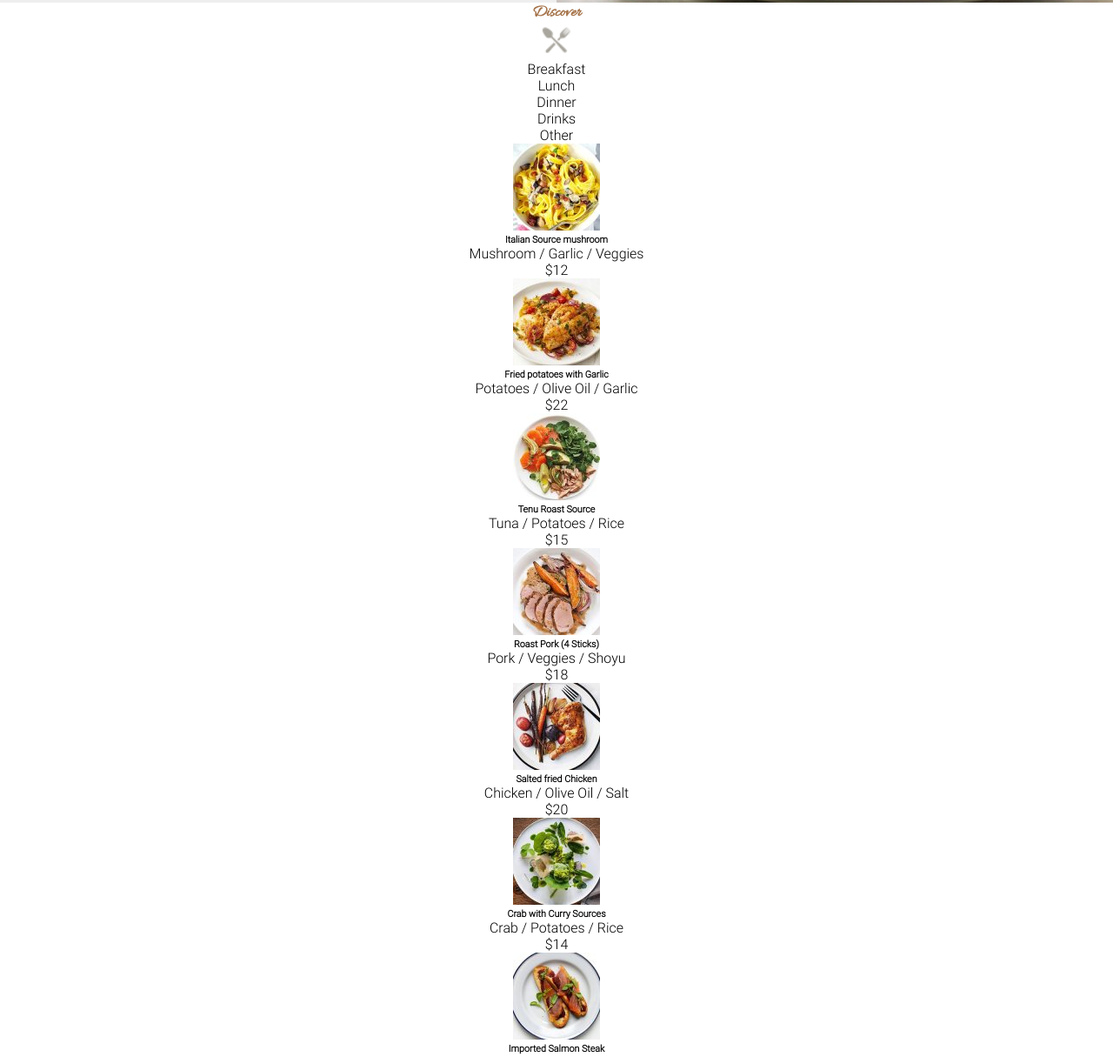
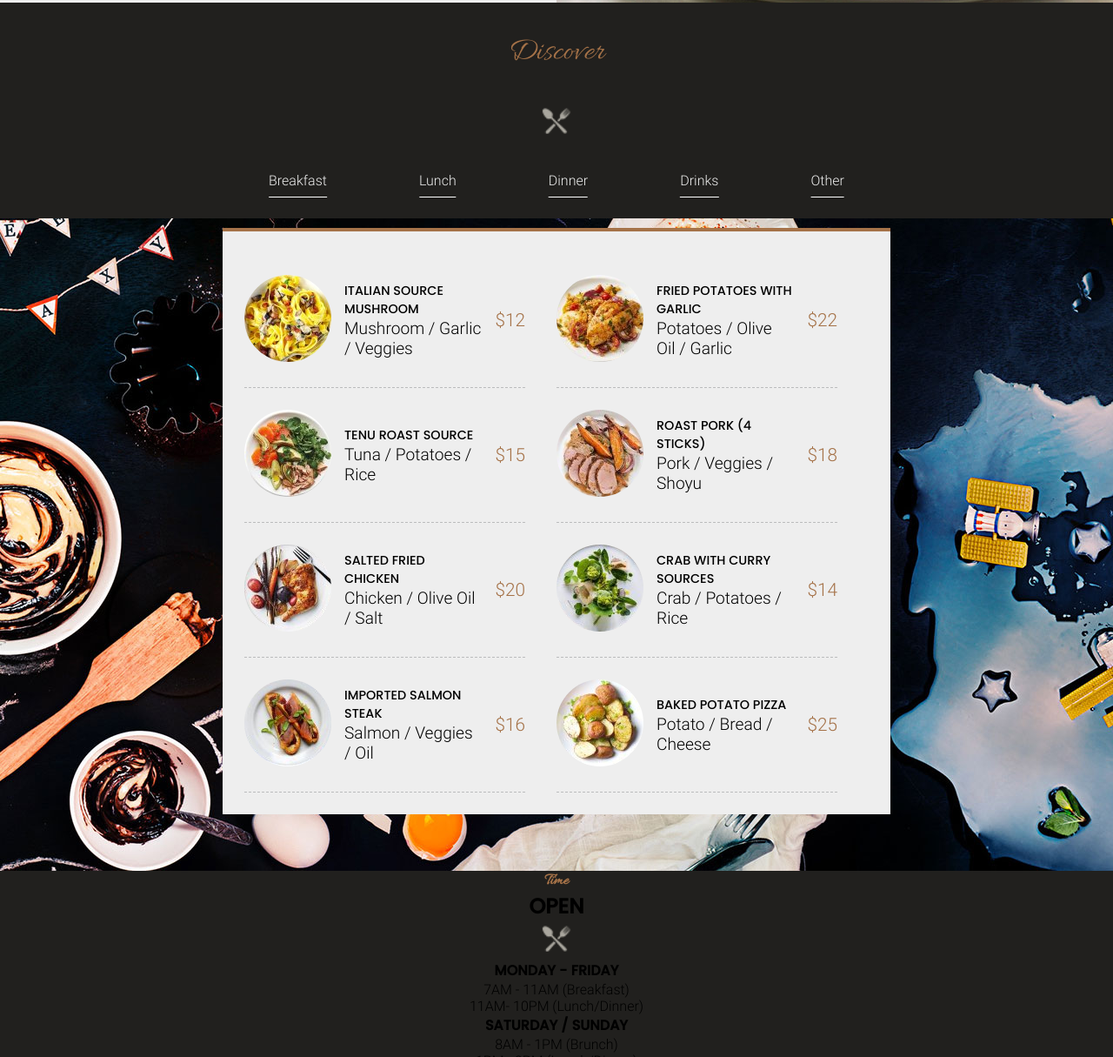
Before and after one commit to Sandrine-dev/LeResto, a plain HTML site: page index.html in a window 1280 px wide. Shown: the part 1311-2526 px from the top of the page at 87% size. Drawn offline with Linux system fonts and the light colour scheme.

Commit message:
Menu Css

```diff
--- a/asset/style/Layout/_home.scss
+++ b/asset/style/Layout/_home.scss
@@ -21,12 +21,7 @@
                 }
                 .chef_name{
                     margin-top: 35px;
-                    img{
-                        margin: 15px auto;
-                        border-radius: 50px;
-                        width: 100px;
-                        height: 100px;
-                    }
+
                     h5{
                         font-size: 1.2rem;
                         font-weight: 500;
--- /dev/null
+++ b/asset/style/Layout/_menu.scss
@@ -0,0 +1,74 @@
+#menu {
+    background: url(../img/bg-menu-01.jpg) no-repeat center bottom;
+    padding-bottom: 20px;
+    .container{
+        margin:  35px auto;
+        h3{
+            font-size: 2.3rem;
+            font-weight: 100;
+            margin-bottom: 35px;
+        }
+        .menu_nav{
+            color: $white2;
+            width: 60%;
+            margin: 35px auto;
+            ul{
+                display: flex;
+                justify-content: space-around;
+            }
+            li{
+                position: relative;
+                display: block;
+                &:after{
+                    content: "";
+                    position: absolute;
+                    height: 1px;
+                    width: 100%;
+                    background: white;
+                    transform: translateX(-100%);
+                    bottom: -10px;
+                }
+            }
+        }
+        .menu_container{
+            background: $white2;
+            width: 60%;
+            margin: 45px auto;
+            border-top: 4px solid $gold1;
+            padding: 25px;
+            display: grid;
+            grid-template-columns: 50% 50%;
+            .menu_box{
+                display: flex;
+                justify-content: space-between;
+                align-items: center;
+                width: 90%;
+                border-bottom: 1px dashed $gray2;
+                padding: 10px 0;
+                .dish_content{
+                    display: flex;
+                    flex-direction: column;
+                    align-items: flex-start;
+
+                    width: 95%;
+                    padding: 15px;
+                    h4 , p{
+                        font-weight: 100;
+                        text-align: left;
+                    }
+                    h4{
+                        font-size: 0.9rem;
+                    }
+                    p{
+                        font-size: 1.2rem;
+                    }
+                }
+                h6{
+                    font-size: 1.3rem;
+                    font-weight: 100;
+                    color: $gold1;
+                }
+            }
+        }
+    }
+}
--- a/asset/style/_settings.scss
+++ b/asset/style/_settings.scss
@@ -70,3 +70,14 @@ h3{
 .silverware{
   height: 40px;
 }
+
+#main {
+  background: $black1;
+}
+
+.round_img{
+    margin: 15px auto;
+    border-radius: 50px;
+    width: 100px;
+    height: 100px;
+}
--- a/asset/style/index.scss
+++ b/asset/style/index.scss
@@ -3,6 +3,8 @@
 
 // COMPONENTS
 
+
 // LAYOUT
 @import "./Layout/header";
 @import "./Layout/home";
+@import "./Layout/menu";
--- a/index.html
+++ b/index.html
@@ -91,6 +91,7 @@
                 <img
                   src="/asset/img/avatar-01.jpg"
                   alt="Chef russell Stephens"
+                  class="round_img"
                 />
                 <h5>Russell Stephens</h5>
                 <h4>Chef Cook</h4>
@@ -100,6 +101,7 @@
           <div class="right_container"></div>
         </div>
       </section>
+
       <section id="menu">
         <div class="container">
           <h3>Discover</h3>
@@ -119,90 +121,125 @@
           </div>
           <div class="menu_container">
             <div class="menu_box">
+              <div class="img_menu">
                 <img
                   src="/asset/img/dish-item-01.jpg"
                   alt="Italian Source mushroom"
+                  class="round_img"
                 />
+              </div>
               <div class="dish_content">
-                <h6>Italian Source mushroom</h6>
+                <h4>Italian Source mushroom</h4>
                 <p>Mushroom / Garlic / Veggies</p>
               </div>
-              <p>$12</p>
+              <h6>$12</h6>
             </div>
             <div class="menu_box">
+              <div class="img_menu">
                 <img
                   src="./asset/img/dish-item-02.jpg"
                   alt="Fried potatoes with Garlic"
+                  class="round_img"
                 />
+              </div>
               <div class="dish_content">
-                <h6>Fried potatoes with Garlic</h6>
+                <h4>Fried potatoes with Garlic</h4>
                 <p>Potatoes / Olive Oil / Garlic</p>
               </div>
-              <p>$22</p>
+              <h6>$22</h6>
             </div>
             <div class="menu_box">
-              <img src="./asset/img/dish-item-03.jpg" alt="Tenu Roast Source" />
+              <div class="img_menu">
+                <img
+                  src="./asset/img/dish-item-03.jpg"
+                  alt="Tenu Roast Source"
+                  class="round_img"
+                />
+              </div>
               <div class="dish_content">
-                <h6>Tenu Roast Source</h6>
+                <h4>Tenu Roast Source</h4>
                 <p>Tuna / Potatoes / Rice</p>
               </div>
-              <p>$15</p>
+              <h6>$15</h6>
             </div>
             <div class="menu_box">
-              <img src="./asset/img/dish-item-04.jpg" alt="Roast Pork" />
+              <div class="img_menu">
+                <img
+                  src="./asset/img/dish-item-04.jpg"
+                  alt="Roast Pork"
+                  class="round_img"
+                />
+              </div>
               <div class="dish_content">
-                <h6>Roast Pork (4 Sticks)</h6>
+                <h4>Roast Pork (4 Sticks)</h4>
                 <p>Pork / Veggies / Shoyu</p>
               </div>
-              <p>$18</p>
+              <h6>$18</h6>
             </div>
             <div class="menu_box">
+              <div class="img_menu">
                 <img
                   src="./asset/img/dish-item-05.jpg"
                   alt="Salted fried Chicken"
+                  class="round_img"
                 />
+              </div>
+
               <div class="dish_content">
-                <h6>Salted fried Chicken</h6>
+                <h4>Salted fried Chicken</h4>
                 <p>Chicken / Olive Oil / Salt</p>
               </div>
-              <p>$20</p>
+              <h6>$20</h6>
             </div>
             <div class="menu_box">
+              <div class="img_menu">
                 <img
                   src="./asset/img/dish-item-06.jpg"
                   alt="Crab with Curry Sources"
+                  class="round_img"
                 />
+              </div>
+
               <div class="dish_content">
-                <h6>Crab with Curry Sources</h6>
+                <h4>Crab with Curry Sources</h4>
                 <p>Crab / Potatoes / Rice</p>
               </div>
-              <p>$14</p>
+              <h6>$14</h6>
             </div>
             <div class="menu_box">
+              <div class="img_menu">
                 <img
                   src="./asset/img/dish-item-07.jpg"
                   alt="Imported Salmon Steak"
+                  class="round_img"
                 />
+              </div>
+
               <div class="dish_content">
-                <h6>Imported Salmon Steak</h6>
+                <h4>Imported Salmon Steak</h4>
                 <p>Salmon / Veggies / Oil</p>
               </div>
-              <p>$16</p>
+              <h6>$16</h6>
             </div>
             <div class="menu_box">
+              <div class="img_menu">
                 <img
                   src="./asset/img/dish-item-08.jpg"
                   alt="Baked Potato Pizza"
+                  class="round_img"
                 />
+              </div>
+
               <div class="dish_content">
-                <h6>Baked Potato Pizza</h6>
+                <h4>Baked Potato Pizza</h4>
                 <p>Potato / Bread / Cheese</p>
               </div>
-              <p>$25</p>
+              <h6>$25</h6>
             </div>
           </div>
         </div>
       </section>
+
       <section id="booking">
         <div class="container">
           <div class="left_container">
@@ -277,6 +314,7 @@
           </div>
         </div>
       </section>
+
       <section id="event">
         <div class="title">
           <h3>Upcoming</h3>
@@ -348,9 +386,14 @@
           </div>
         </div>
       </section>
+
       <section id="notice">
         <div class="container">
-          <img src="./asset/img/avatar-02.jpg" alt="chef Russel Stepehns" />
+          <img
+            src="./asset/img/avatar-02.jpg"
+            alt="chef Russel Stepehns"
+            class="round_img"
+          />
           <div class="box_container">
             <p>
               <i class="fa-solid fa-quote-left"></i>
```
Also changed, not shown: asset/style/index.css, 1 other file. Lines whose indentation alone changed are shown as unchanged.
